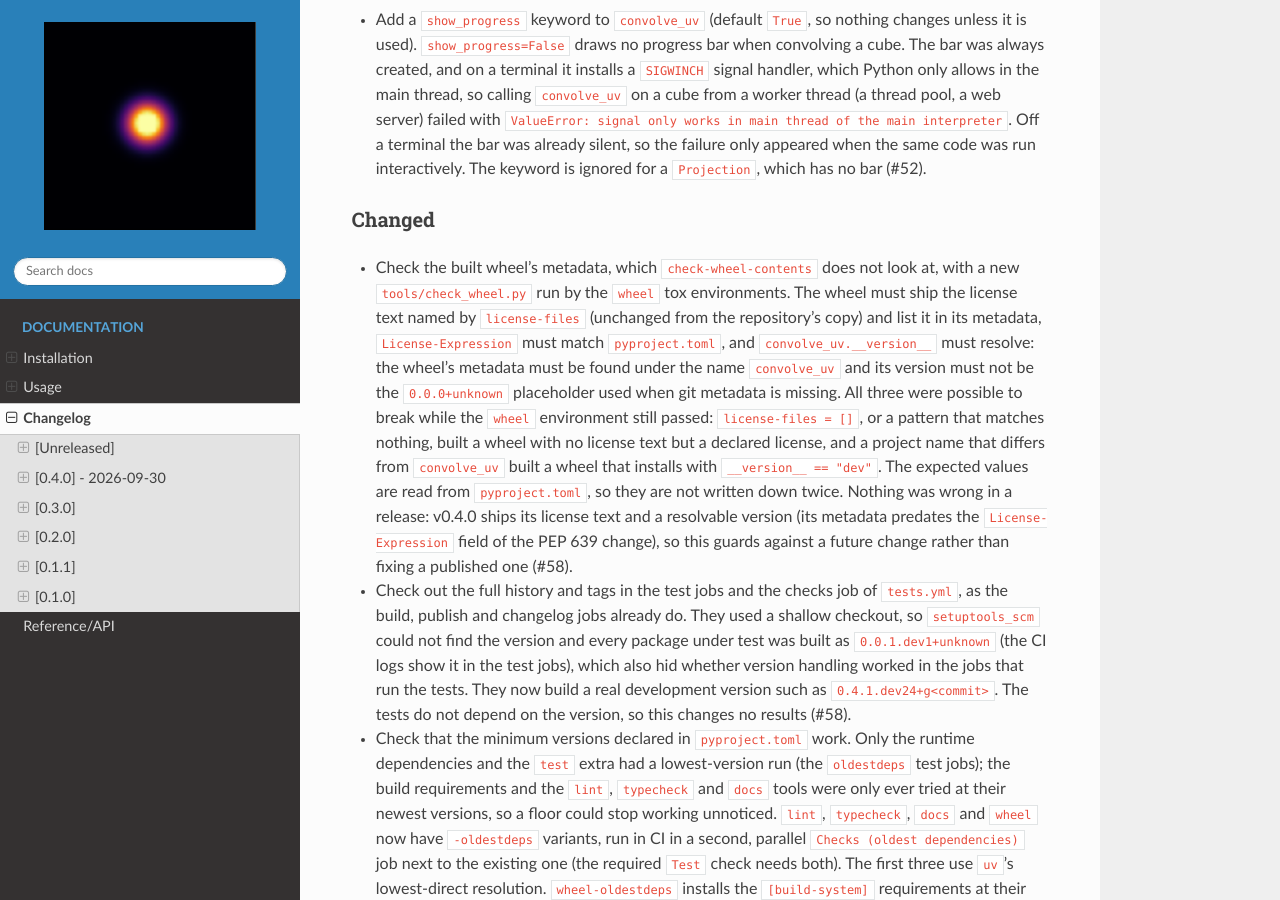
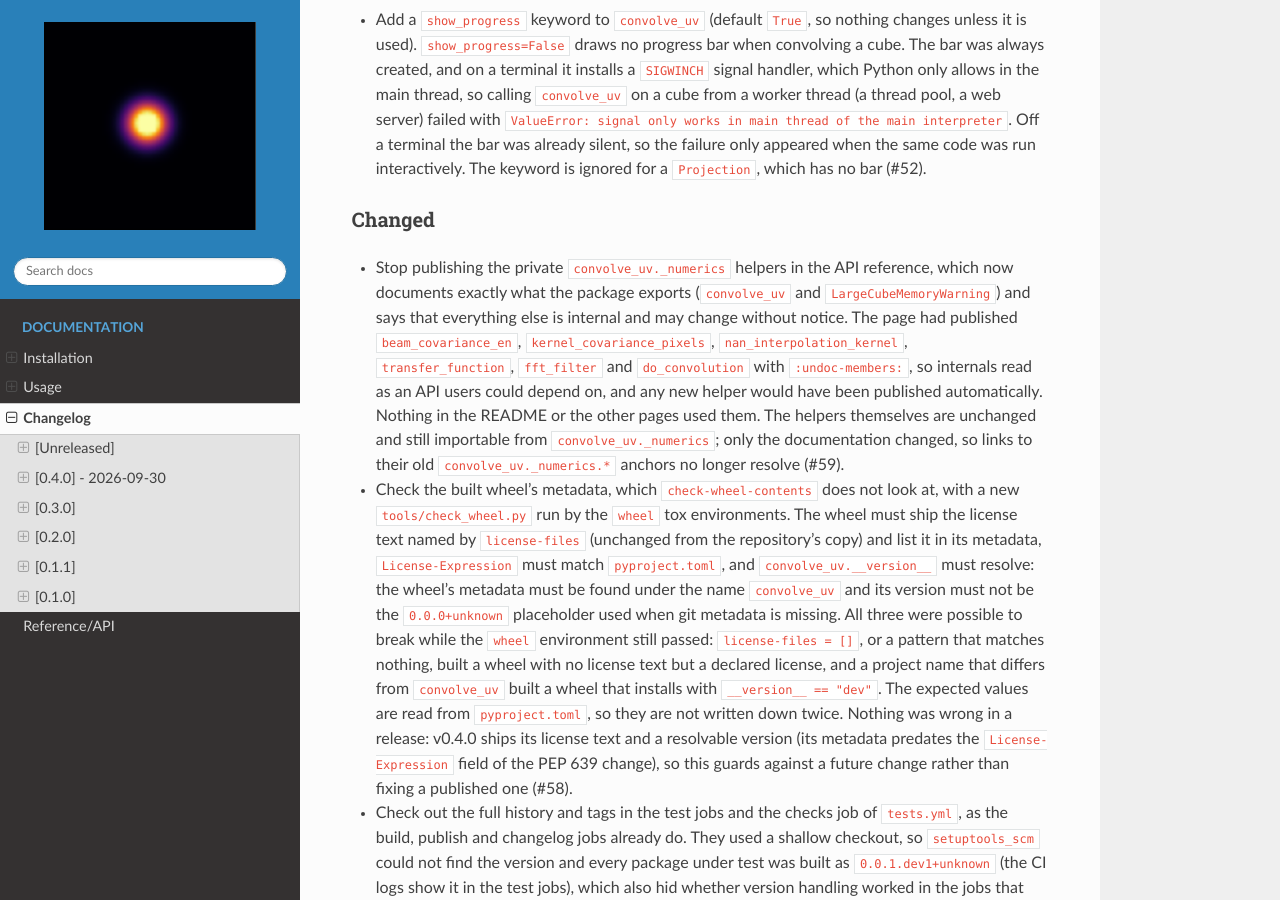
Before and after one commit to thomaswilliamsastro/convolve_uv, a Sphinx documentation site: the page built from docs/docs_convolve_uv/changelog.rst, in a window 1280 px wide and 900 px high, scrolled down 354 px. Built offline with Sphinx 7.4.7 and the Read the Docs theme 3.1.0, drawn with Linux system fonts in a browser that asks for light colours.

Commit message:
Stop publishing the private _numerics helpers in the API reference (#59)
The API page published six helpers from convolve_uv._numerics with
:undoc-members:, so internals read as an API users could depend on and any new
helper would have been published automatically. The page now documents exactly
what the package exports, convolve_uv and LargeCubeMemoryWarning, and says that
everything else is internal. The helpers themselves are unchanged.

Co-authored-by: Claude Sonnet 5.5 <noreply@anthropic.com>

```diff
--- a/CHANGELOG.md
+++ b/CHANGELOG.md
@@ -13,6 +13,7 @@ and this project adheres to [Semantic Versioning](https://semver.org/spec/v2.0.0
 
 ### Changed
 
+- Stop publishing the private `convolve_uv._numerics` helpers in the API reference, which now documents exactly what the package exports (`convolve_uv` and `LargeCubeMemoryWarning`) and says that everything else is internal and may change without notice. The page had published `beam_covariance_en`, `kernel_covariance_pixels`, `nan_interpolation_kernel`, `transfer_function`, `fft_filter` and `do_convolution` with `:undoc-members:`, so internals read as an API users could depend on, and any new helper would have been published automatically. Nothing in the README or the other pages used them. The helpers themselves are unchanged and still importable from `convolve_uv._numerics`; only the documentation changed, so links to their old `convolve_uv._numerics.*` anchors no longer resolve (#59).
 - Check the built wheel's metadata, which `check-wheel-contents` does not look at, with a new `tools/check_wheel.py` run by the `wheel` tox environments. The wheel must ship the license text named by `license-files` (unchanged from the repository's copy) and list it in its metadata, `License-Expression` must match `pyproject.toml`, and `convolve_uv.__version__` must resolve: the wheel's metadata must be found under the name `convolve_uv` and its version must not be the `0.0.0+unknown` placeholder used when git metadata is missing. All three were possible to break while the `wheel` environment still passed: `license-files = []`, or a pattern that matches nothing, built a wheel with no license text but a declared license, and a project name that differs from `convolve_uv` built a wheel that installs with `__version__ == "dev"`. The expected values are read from `pyproject.toml`, so they are not written down twice. Nothing was wrong in a release: v0.4.0 ships its license text and a resolvable version (its metadata predates the `License-Expression` field of the PEP 639 change), so this guards against a future change rather than fixing a published one (#58).
 - Check out the full history and tags in the test jobs and the checks job of `tests.yml`, as the build, publish and changelog jobs already do. They used a shallow checkout, so `setuptools_scm` could not find the version and every package under test was built as `0.0.1.dev1+unknown` (the CI logs show it in the test jobs), which also hid whether version handling worked in the jobs that run the tests. They now build a real development version such as `0.4.1.dev24+g<commit>`. The tests do not depend on the version, so this changes no results (#58).
 - Check that the minimum versions declared in `pyproject.toml` work. Only the runtime dependencies and the `test` extra had a lowest-version run (the `oldestdeps` test jobs); the build requirements and the `lint`, `typecheck` and `docs` tools were only ever tried at their newest versions, so a floor could stop working unnoticed. `lint`, `typecheck`, `docs` and `wheel` now have `-oldestdeps` variants, run in CI in a second, parallel `Checks (oldest dependencies)` job next to the existing one (the required `Test` check needs both). The first three use `uv`'s lowest-direct resolution. `wheel-oldestdeps` installs the `[build-system]` requirements at their lowest versions itself and builds without build isolation, because `uv` does not lower a build's own requirements; it reads them from `pyproject.toml`, so the floors are not written down twice. All floors held (`setuptools` 77.0.1, `ruff` 0.15.10, `mypy` 1.19.0, `sphinx` 9.1.0 and the rest), and lowering a floor to a version that does not work makes the matching job fail. One declared floor was not installable: `setuptools_scm` 8.0.0 is yanked from PyPI, so the floor is now 8.0.1, which no resolver could have gone below anyway (#57).
```
Also changed, not shown: docs/docs_convolve_uv/reference_api.rst (+5 -4 lines).
